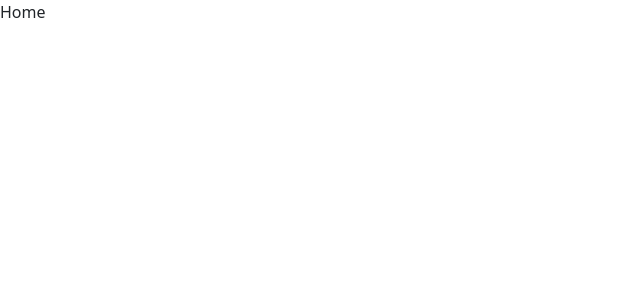
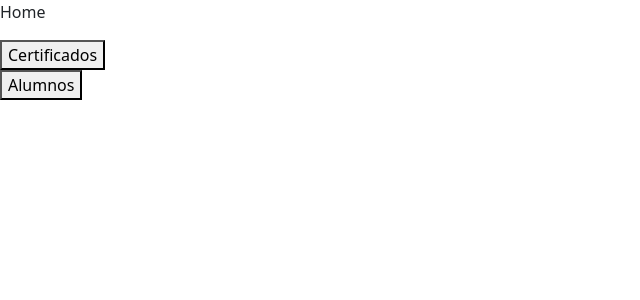
Before and after one commit to ErickDV/frameworksFinal, a React (Create React App) app in the folder frontend/: page /home in a window 1280 px wide. Shown: the top 300 px of the page, without its empty margins (0-640 px from the left). Built offline with nearby package versions, Linux system fonts and the light colour scheme.

Commit message:
Second commit

```diff
--- a/frontend/src/App.js
+++ b/frontend/src/App.js
@@ -1,6 +1,8 @@
 import React from 'react'
 import Login from './Login'
 import Home from './Home'
+import Students from './Students'
+import Certificates from './Certificates'
 import {BrowserRouter, Routes, Route} from 'react-router-dom';
 
 function App(){
@@ -10,6 +12,8 @@ function App(){
         <Route path='/' element={<Login/>}> </Route>
         <Route path='/login' element={<Login/>}> </Route>
         <Route path='/home' element={<Home/>}> </Route>
+        <Route path='/students' element={<Students/>}> </Route>
+        <Route path='/certificates' element={<Certificates/>}> </Route>
       </Routes>
     </BrowserRouter>
   )
--- /dev/null
+++ b/frontend/src/Certificates.js
@@ -0,0 +1,12 @@
+import React from 'react'
+
+function Certificates() {
+
+    return (
+        <div>
+            <p>Certificados</p>
+        </div>
+    )
+}
+
+export default Certificates
--- a/frontend/src/Home.js
+++ b/frontend/src/Home.js
@@ -1,8 +1,30 @@
 import React from 'react'
+import { useNavigate } from 'react-router-dom';
+
 
 function Home() {
+
+    const navigate = useNavigate();
+
+    const handleCert =(event) => {
+        event.preventDefault();
+        navigate('/certificates')
+    }
+    const handleStudent =(event) => {
+        event.preventDefault();
+        navigate('/students')
+    }
+
     return (
-        <div>Home</div>
+        <div>
+            <p>Home</p>
+            <form onSubmit={handleCert}>
+                <button>Certificados</button>
+            </form>
+            <form onSubmit={handleStudent}>
+                <button>Alumnos</button>
+            </form>
+        </div>
     )
 }
 
--- /dev/null
+++ b/frontend/src/Students.js
@@ -0,0 +1,12 @@
+import React from 'react'
+
+function Students() {
+
+    return (
+        <div>
+            <p>Home</p>
+        </div>
+    )
+}
+
+export default Students
```
